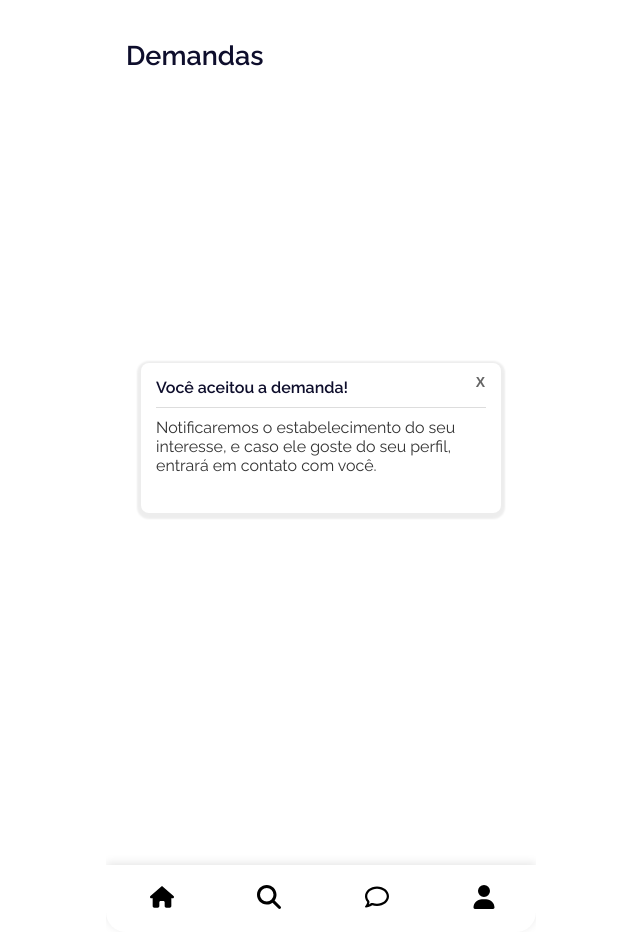
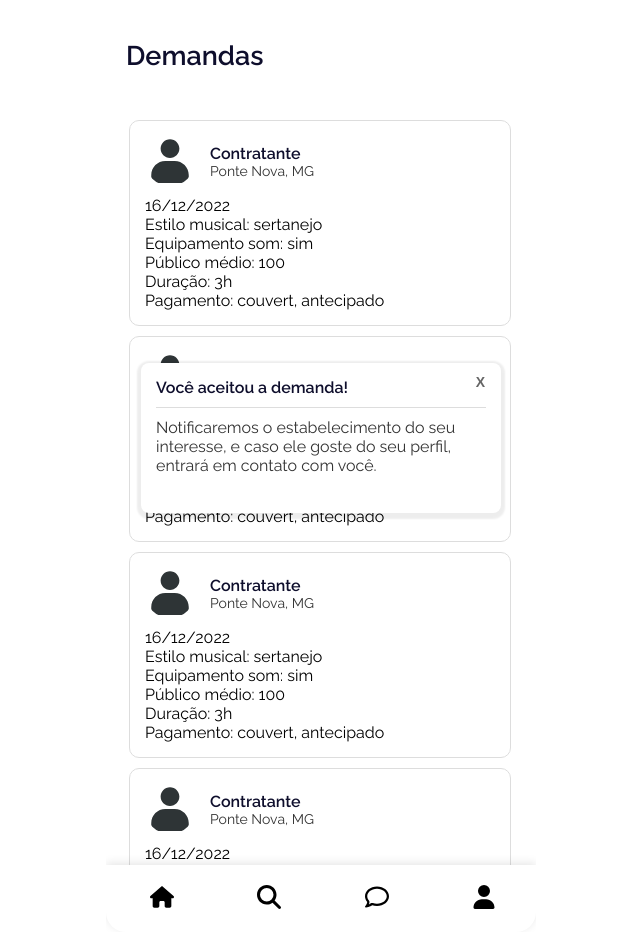
Before and after one commit to ericksoares13/INF221-COOLVERT, a Flask app: page /homeMusico in a window 1280 px wide. Shown: the whole page, without its empty margins (319-959 px from the left). Run offline with Flask 3, Linux system fonts and the light colour scheme.

Commit message:
criando a base de listagem de demandas

```diff
--- a/app/templates/musicianHome.html
+++ b/app/templates/musicianHome.html
@@ -39,13 +39,13 @@
             height: 100%;
         }
 
-
         .content {
-            padding: 20px;
+            padding: 60px;
             text-align: center;
             max-width: 100%;
             width: 100%;
             box-sizing: border-box;
+            background-color: #fff;
         }
 
         h1 {
@@ -147,6 +147,54 @@
             background-color: #ddd;
             margin: 10px 0;
         }
+
+        .demand-list {
+            list-style-type: none;
+            overflow-y: auto;
+            flex-grow: 1;
+        }
+
+        .demand-item {
+            width: 350px;
+            background-color: #fff;
+            border: 1px solid #ddd;
+            padding: 15px;
+            margin-bottom: 10px;
+            margin-left: 23px;
+            border-radius: 10px;
+        }
+
+        .demand-item p {
+            padding: 0;
+            margin: 0;
+        }
+
+        .demand-item-content {
+            display: flex;
+            align-items: center;
+            margin-bottom: 10px;
+        }
+
+        .demand-item img {
+            border-radius: 50%;
+            width: 50px;
+            height: 50px;
+            margin-right: 15px;
+        }
+
+        .demand-item-text h3, .demand-item-text p {
+            margin: 0;
+        }
+
+        .demand-item-text h3 {
+            font-size: 16px;
+            color: #0E0E2C;
+        }
+
+        .demand-item-text p {
+            font-size: 14px;
+            color: #333;
+        }
     </style>
 </head>
 
@@ -154,6 +202,69 @@
     <div class="phone-frame">
         <div class="content">
             <h1>Demandas</h1>
+        </div>
+
+        <div class="demand-list">
+            <div class="demand-item">
+                <div class="demand-item-content">
+                    <img src="../static/images/avatar-default.svg" alt="Avatar">
+                    <div class="demand-item-text">
+                        <h3>Contratante</h3>
+                        <p>Ponte Nova, MG</p>
+                    </div>
+                </div>
+                <p>16/12/2022</p>
+                <p>Estilo musical: sertanejo</p>
+                <p>Equipamento som: sim</p>
+                <p>Público médio: 100</p>
+                <p>Duração: 3h</p>
+                <p>Pagamento: couvert, antecipado</p>
+            </div>
+            <div class="demand-item">
+                <div class="demand-item-content">
+                    <img src="../static/images/avatar-default.svg" alt="Avatar">
+                    <div class="demand-item-text">
+                        <h3>Contratante</h3>
+                        <p>Ponte Nova, MG</p>
+                    </div>
+                </div>
+                <p>16/12/2022</p>
+                <p>Estilo musical: sertanejo</p>
+                <p>Equipamento som: sim</p>
+                <p>Público médio: 100</p>
+                <p>Duração: 3h</p>
+                <p>Pagamento: couvert, antecipado</p>
+            </div>
+            <div class="demand-item">
+                <div class="demand-item-content">
+                    <img src="../static/images/avatar-default.svg" alt="Avatar">
+                    <div class="demand-item-text">
+                        <h3>Contratante</h3>
+                        <p>Ponte Nova, MG</p>
+                    </div>
+                </div>
+                <p>16/12/2022</p>
+                <p>Estilo musical: sertanejo</p>
+                <p>Equipamento som: sim</p>
+                <p>Público médio: 100</p>
+                <p>Duração: 3h</p>
+                <p>Pagamento: couvert, antecipado</p>
+            </div>
+            <div class="demand-item">
+                <div class="demand-item-content">
+                    <img src="../static/images/avatar-default.svg" alt="Avatar">
+                    <div class="demand-item-text">
+                        <h3>Contratante</h3>
+                        <p>Ponte Nova, MG</p>
+                    </div>
+                </div>
+                <p>16/12/2022</p>
+                <p>Estilo musical: sertanejo</p>
+                <p>Equipamento som: sim</p>
+                <p>Público médio: 100</p>
+                <p>Duração: 3h</p>
+                <p>Pagamento: couvert, antecipado</p>
+            </div>
         </div>
 
         <div class="notification" id="notification">
```
